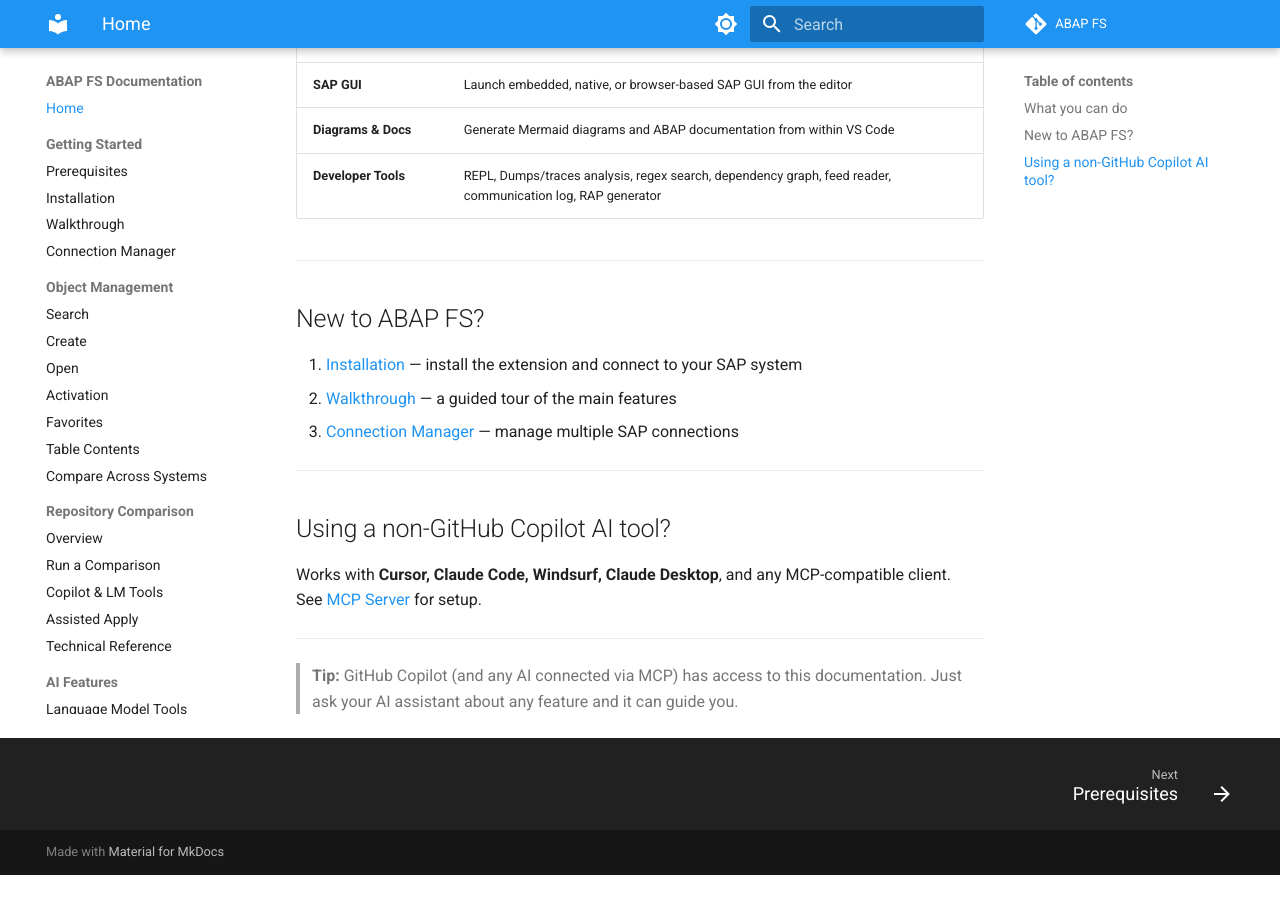
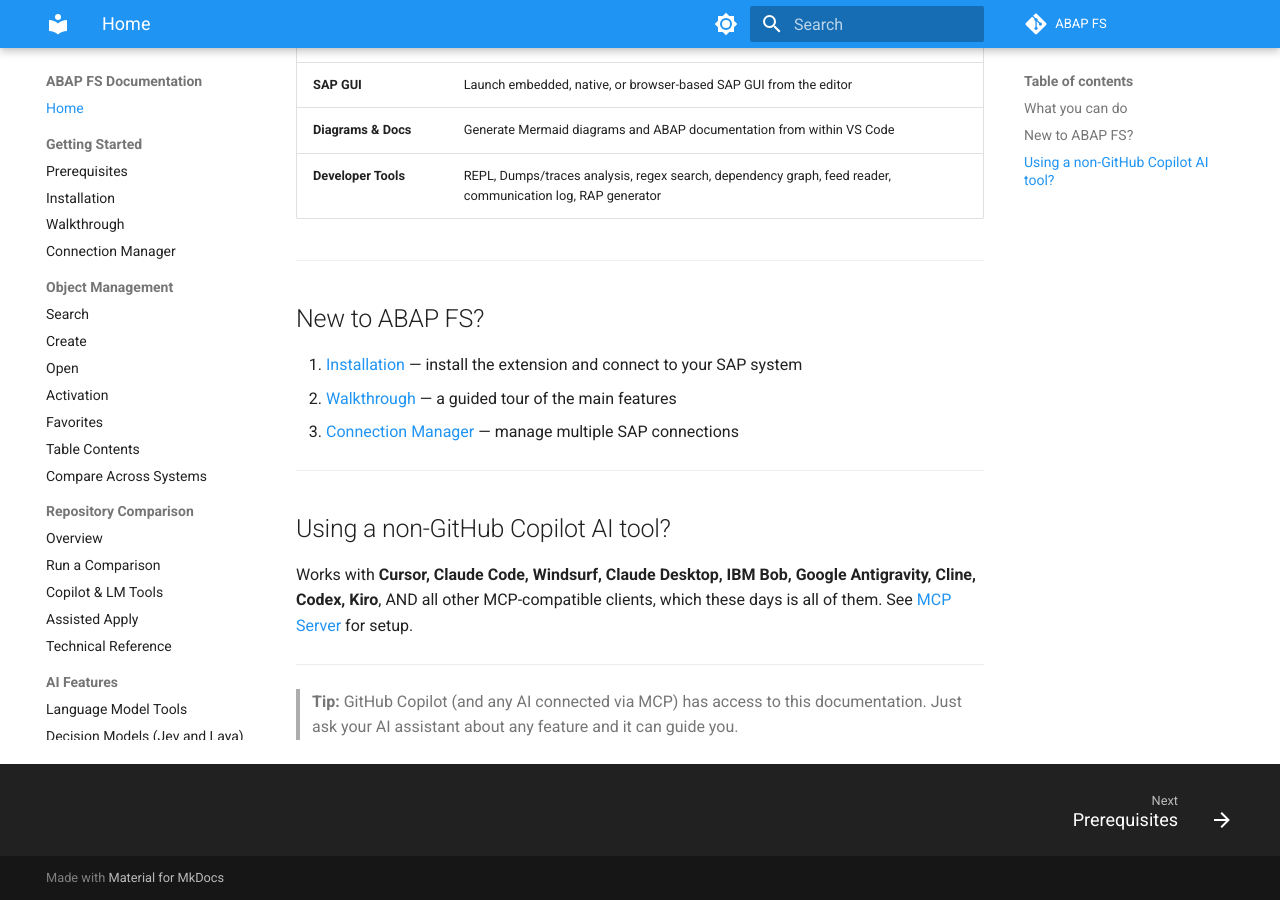
Before and after one commit to marcellourbani/vscode_abap_remote_fs, an MkDocs documentation site: the page built from docs/index.md, in a window 1280 px wide and 900 px high, scrolled down 1352 px. Built offline with MkDocs 1.6.1 and Material for MkDocs 9.7.7, drawn with Linux system fonts in a browser that asks for light colours; comment, search, counter and statistics services are not loaded; before the commit the page ends 2227 px from its top, so only the background shows below that.

Commit message:
Update mcp clients in docs (#599)
* add few more AI clients in docs #596

* docs(changeset): add few more AI clients in docs

```diff
--- a/docs/index.md
+++ b/docs/index.md
@@ -45,7 +45,9 @@
 
 ## Using a non-GitHub Copilot AI tool?
 
-Works with **Cursor, Claude Code, Windsurf, Claude Desktop**, and any MCP-compatible client.
+Works with **Cursor, Claude Code, Windsurf, Claude Desktop, IBM Bob,
+Google Antigravity, Cline, Codex, Kiro**, AND all other
+MCP-compatible clients, which these days is all of them.
 See [MCP Server](mcp-server.md) for setup.
 
 ---
```
Also changed, not shown: .changeset/solid-snails-send.md (added, +5 -0 lines).
